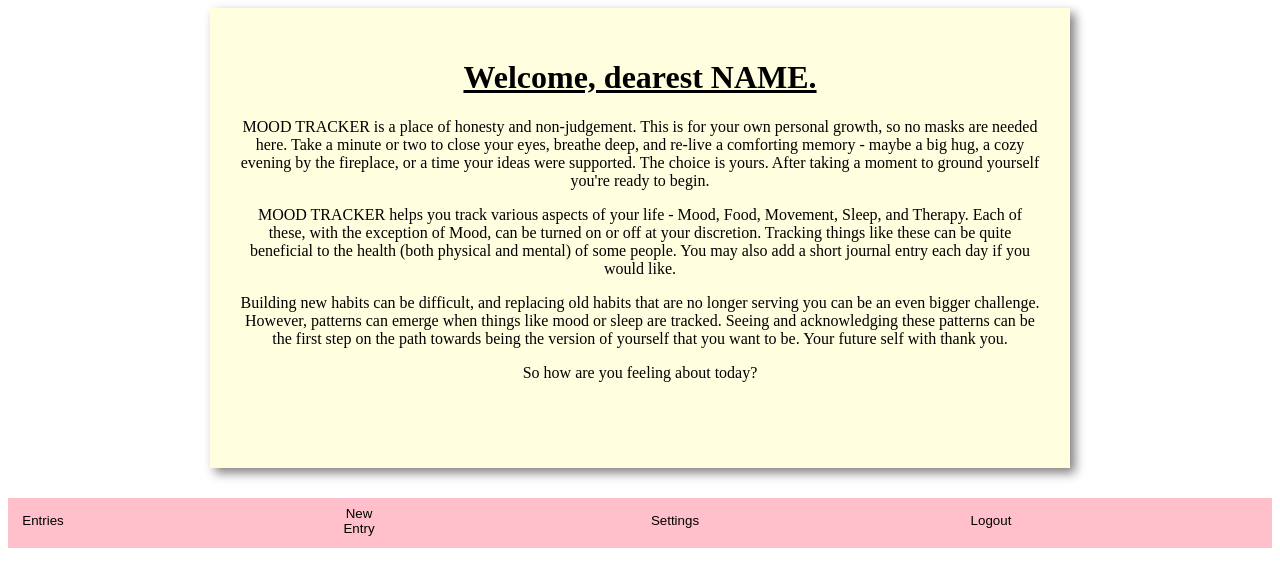
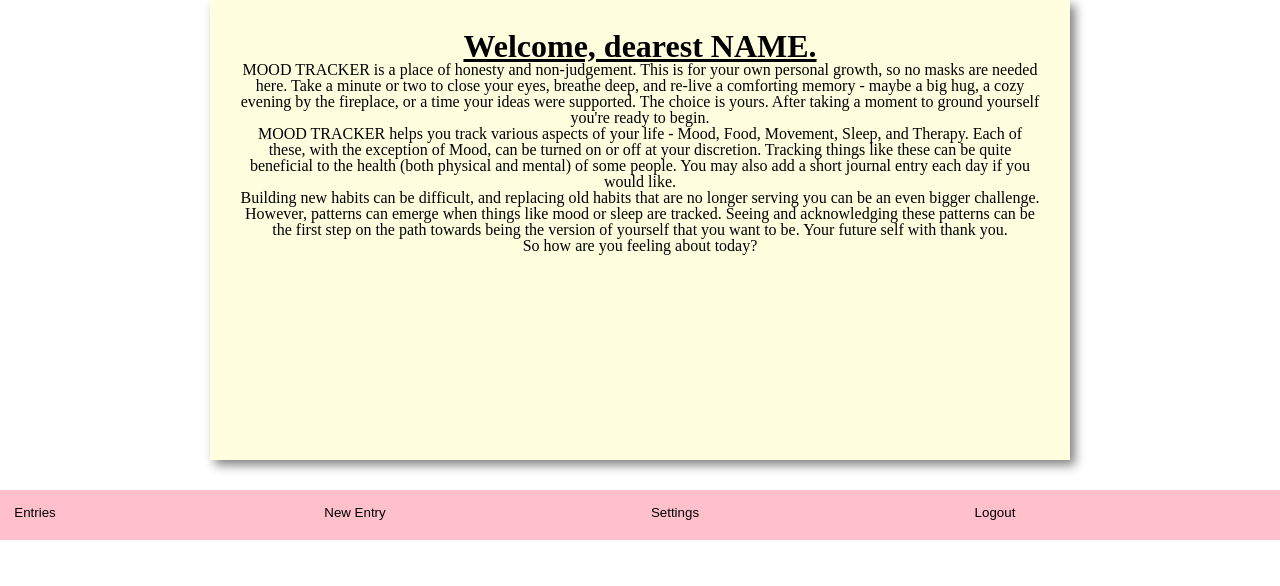
Before and after one commit to AwrenNuit/mood-tracker, a React (Create React App) app: page /welcome in a window 1280 px wide. Shown: the top 586 px of the page. Built offline with nearby package versions, Linux system fonts and the light colour scheme; a web font is replaced by a local one.

Commit message:
cross-browser styling updates

```diff
--- a/src/components/App/App.css
+++ b/src/components/App/App.css
@@ -1,8 +1,16 @@
+* {
+  margin: 0;
+  padding: 0;
+  line-height: 1em;
+  outline: none;
+}
+
 body {
   font-family: 'Arima Madurai';
+  height: 100vh;
 }
 
-h1{
+h1 {
   text-decoration: underline;
 }
 
--- a/src/components/Navbar/Navbar.css
+++ b/src/components/Navbar/Navbar.css
@@ -1,5 +1,5 @@
 .navbar-container {
-  position: relative;
+  position: sticky;
   bottom: 0;
   width: 100%;
   height: 50px;
```
